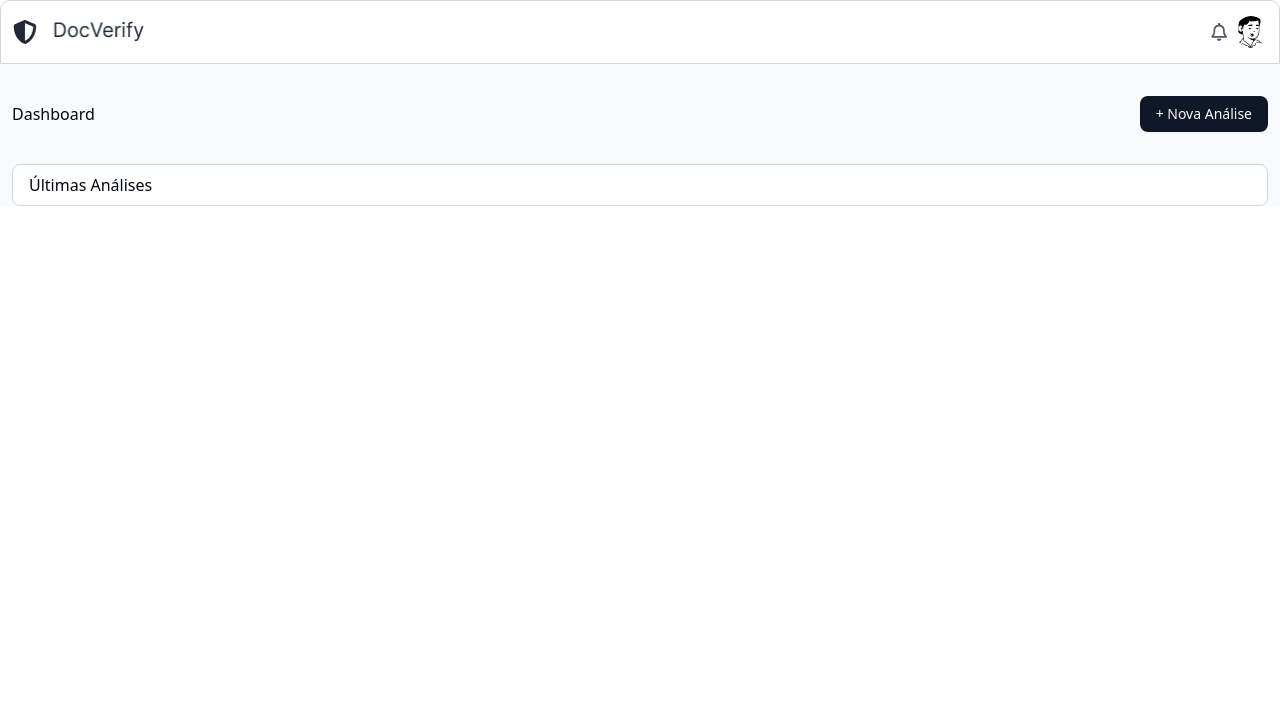
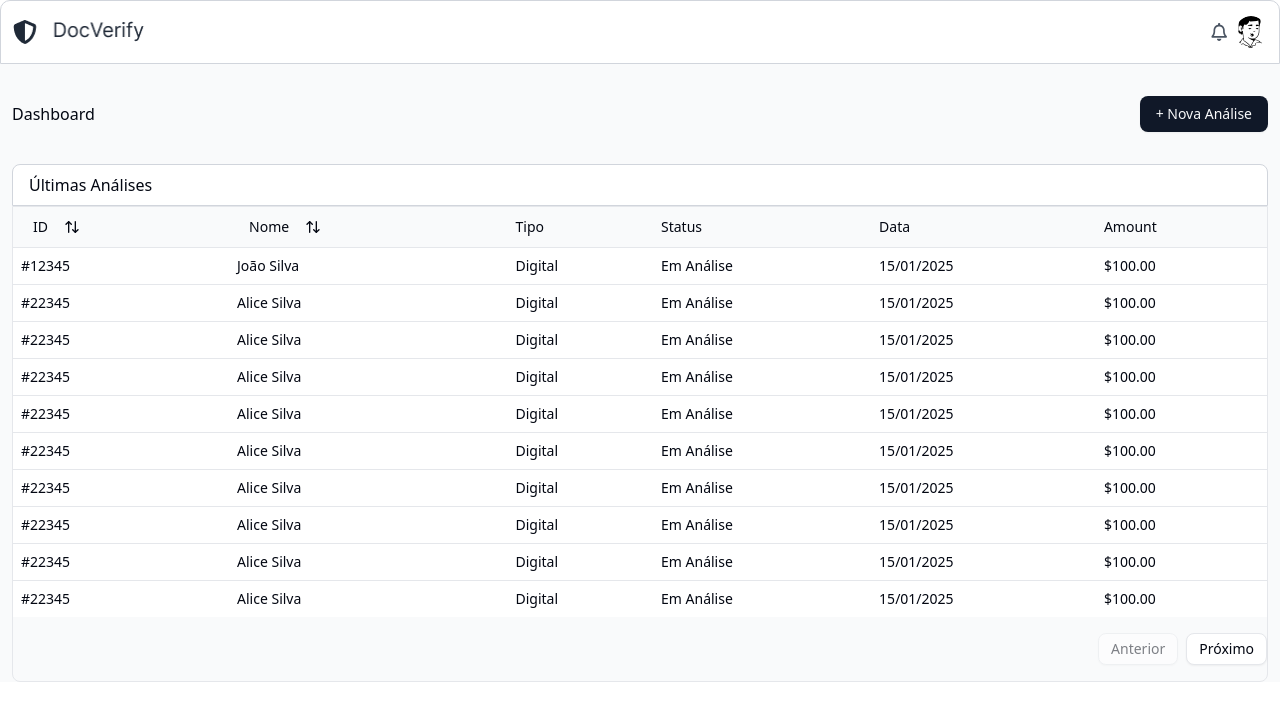
Before and after one commit to inovacao-serur/serur-validacao-laudo, a Next.js app: page /pages/dashboard in a window 1280 px wide. Shown: the top 720 px of the page. Built offline with nearby package versions, Linux system fonts and the light colour scheme.

Commit message:
add :desenvolvendo dashboard e adicionando funcionalidades

```diff
--- a/package.json
+++ b/package.json
@@ -13,6 +13,7 @@
     "@radix-ui/react-checkbox": "^1.1.4",
     "@radix-ui/react-label": "^2.1.2",
     "@radix-ui/react-slot": "^1.1.2",
+    "@tanstack/react-table": "^8.21.2",
     "class-variance-authority": "^0.7.1",
     "clsx": "^2.1.1",
     "lucide-react": "^0.487.0",
--- /dev/null
+++ b/src/app/pages/dashboard/columns.js
@@ -0,0 +1,61 @@
+"use client"
+
+import { Button } from "@/components/ui/button"
+import { ColumnDef } from "@tanstack/react-table"
+import { ArrowUpDown } from "lucide-react"
+
+export const columns = [
+    {
+        accessorKey: "id",
+        header: ({ column }) => {
+            return (
+                <Button
+                    variant="ghost"
+                    onClick={() => column.toggleSorting(column.getIsSorted() === "asc")}
+                >
+                    ID
+                    <ArrowUpDown className="ml-2 h-4 w-4" />
+                </Button>
+            )
+        }
+    },
+    {
+        accessorKey: "nome",
+        header: ({ column }) => {
+            return (
+                <Button
+                    variant="ghost"
+                    onClick={() => column.toggleSorting(column.getIsSorted() === "asc")}
+                >
+                    Nome
+                    <ArrowUpDown className="ml-2 h-4 w-4" />
+                </Button>
+            )
+        }
+    },
+    {
+        accessorKey: "tipo",
+        header: "Tipo",
+    },
+    {
+        accessorKey: "status",
+        header: "Status",
+    },
+    {
+        accessorKey: "data",
+        header: "Data",
+    },
+    {
+        accessorKey: "amount",
+        header: "Amount",
+        cell: ({ row }) => {
+            const amount = parseFloat(row.getValue("amount"))
+            const formatted = new Intl.NumberFormat("en-US", {
+                style: "currency",
+                currency: "USD",
+            }).format(amount)
+            return <div className="font-medium">{formatted}</div>
+        }
+
+    },
+]
--- /dev/null
+++ b/src/app/pages/dashboard/data-table.js
@@ -0,0 +1,108 @@
+"use client"
+
+import {
+    ColumnDef,
+    SortingState,
+    flexRender,
+    getCoreRowModel,
+    getSortedRowModel,
+    useReactTable,
+    getPaginationRowModel,
+} from "@tanstack/react-table"
+
+import {
+    Table,
+    TableBody,
+    TableCell,
+    TableHead,
+    TableHeader,
+    TableRow,
+} from "@/components/ui/table"
+
+import { Button } from "@/components/ui/button"
+import { useState } from "react"
+
+export function DataTable({ columns, data }) {
+    const [sorting, setSorting] = useState([])
+
+    const table = useReactTable({
+        data,
+        columns,
+        getCoreRowModel: getCoreRowModel(),
+        getPaginationRowModel: getPaginationRowModel(),
+        onSortingChange: setSorting,
+        getSortedRowModel: getSortedRowModel(),
+        state: {
+          sorting,
+        },
+    })
+
+
+
+    return (
+        <div className="rounded-b-md border">
+            <Table>
+                <TableHeader>
+                    {table.getHeaderGroups().map((headerGroup) => (
+                        <TableRow key={headerGroup.id}>
+                            {headerGroup.headers.map((header) => {
+                                return (
+                                    <TableHead key={header.id}>
+                                        {header.isPlaceholder
+                                            ? null
+                                            : flexRender(
+                                                header.column.columnDef.header,
+                                                header.getContext()
+                                            )}
+                                    </TableHead>
+                                )
+                            })}
+                        </TableRow>
+                    ))}
+                </TableHeader>
+                <TableBody>
+                    {table.getRowModel().rows?.length ? (
+                        table.getRowModel().rows.map((row) => (
+                            <TableRow
+                                className="bg-white"
+                                key={row.id}
+                                data-state={row.getIsSelected() && "selected"}
+                            >
+                                {row.getVisibleCells().map((cell) => (
+                                    <TableCell key={cell.id}>
+                                        {flexRender(cell.column.columnDef.cell, cell.getContext())}
+                                    </TableCell>
+                                ))}
+                            </TableRow>
+                        ))
+                    ) : (
+                        <TableRow>
+                            <TableCell colSpan={columns.length} className="h-24 text-center">
+                                No results.
+                            </TableCell>
+                        </TableRow>
+                    )}
+                </TableBody>
+            </Table>
+
+            <div className="flex items-center justify-end space-x-2 py-4">
+                <Button
+                    variant="outline"
+                    size="sm"
+                    onClick={() => table.previousPage()}
+                    disabled={!table.getCanPreviousPage()}
+                >
+                    Anterior
+                </Button>
+                <Button
+                    variant="outline"
+                    size="sm"
+                    onClick={() => table.nextPage()}
+                    disabled={!table.getCanNextPage()}
+                >
+                   Próximo
+                </Button>
+            </div>
+        </div>
+    )
+}
--- a/src/app/pages/dashboard/page.js
+++ b/src/app/pages/dashboard/page.js
@@ -1,11 +1,112 @@
 import Navbar from "@/app/components/Navbar";
 import { Button } from "@/components/ui/button"
 
+import { Payment, columns } from "./columns"
+import { DataTable } from "./data-table"
 
-export default function Dashboard (){
-    return(
+
+async function getData() {
+    // Fetch data from your API here.
+    return [
+        {
+            id: "#12345",
+            nome: "João Silva",
+            tipo: "Digital",
+            status: "Em Análise",
+            data: "15/01/2025",
+            amount: 100,
+        },
+        {
+            id: "#22345",
+            nome: "Alice Silva",
+            tipo: "Digital",
+            status: "Em Análise",
+            data: "15/01/2025",
+            amount: 100,
+        },
+        {
+            id: "#22345",
+            nome: "Alice Silva",
+            tipo: "Digital",
+            status: "Em Análise",
+            data: "15/01/2025",
+            amount: 100,
+        },
+        {
+            id: "#22345",
+            nome: "Alice Silva",
+            tipo: "Digital",
+            status: "Em Análise",
+            data: "15/01/2025",
+            amount: 100,
+        },
+        {
+            id: "#22345",
+            nome: "Alice Silva",
+            tipo: "Digital",
+            status: "Em Análise",
+            data: "15/01/2025",
+            amount: 100,
+        },
+        {
+            id: "#22345",
+            nome: "Alice Silva",
+            tipo: "Digital",
+            status: "Em Análise",
+            data: "15/01/2025",
+            amount: 100,
+        },
+        {
+            id: "#22345",
+            nome: "Alice Silva",
+            tipo: "Digital",
+            status: "Em Análise",
+            data: "15/01/2025",
+            amount: 100,
+        },
+        {
+            id: "#22345",
+            nome: "Alice Silva",
+            tipo: "Digital",
+            status: "Em Análise",
+            data: "15/01/2025",
+            amount: 100,
+        },
+        {
+            id: "#22345",
+            nome: "Alice Silva",
+            tipo: "Digital",
+            status: "Em Análise",
+            data: "15/01/2025",
+            amount: 100,
+        },
+        {
+            id: "#22345",
+            nome: "Alice Silva",
+            tipo: "Digital",
+            status: "Em Análise",
+            data: "15/01/2025",
+            amount: 100,
+        },
+        {
+            id: "#22345",
+            nome: "Alice Silva",
+            tipo: "Digital",
+            status: "Em Análise",
+            data: "15/01/2025",
+            amount: 100,
+        },
+
+
+    ]
+}
+
+
+export default async function Dashboard() {
+    const data = await getData()
+    return (
         <>
-        <Navbar/>
+            <Navbar />
             <section className="w-screen h-full px-3 bg-gray-50">
 
                 <div className="w-full h-full flex justify-between items-center pt-8">
@@ -13,9 +114,14 @@ export default function Dashboard (){
                     <Button>+ Nova Análise</Button>
                 </div>
 
-            <div className="w-full mt-8 py-2 pl-4 bg-white border-1 border-gray-300 rounded-md">
+                <div className="w-full mt-8 py-2 pl-4 bg-white border-1 border-gray-300 rounded-t-md">
                     <h2>Últimas Análises</h2>
                 </div>
+                <div>
+                    <DataTable columns={columns} data={data} />
+                </div>
+
+
 
             </section>
         </>
--- /dev/null
+++ b/src/components/ui/table.jsx
@@ -0,0 +1,123 @@
+"use client"
+
+import * as React from "react"
+
+import { cn } from "@/lib/utils"
+
+function Table({
+  className,
+  ...props
+}) {
+  return (
+    <div data-slot="table-container" className="relative w-full overflow-x-auto">
+      <table
+        data-slot="table"
+        className={cn("w-full caption-bottom text-sm", className)}
+        {...props} />
+    </div>
+  );
+}
+
+function TableHeader({
+  className,
+  ...props
+}) {
+  return (
+    <thead
+      data-slot="table-header"
+      className={cn("[&_tr]:border-b", className)}
+      {...props} />
+  );
+}
+
+function TableBody({
+  className,
+  ...props
+}) {
+  return (
+    <tbody
+      data-slot="table-body"
+      className={cn("[&_tr:last-child]:border-0", className)}
+      {...props} />
+  );
+}
+
+function TableFooter({
+  className,
+  ...props
+}) {
+  return (
+    <tfoot
+      data-slot="table-footer"
+      className={cn("bg-muted/50 border-t font-medium [&>tr]:last:border-b-0", className)}
+      {...props} />
+  );
+}
+
+function TableRow({
+  className,
+  ...props
+}) {
+  return (
+    <tr
+      data-slot="table-row"
+      className={cn(
+        "hover:bg-muted/50 data-[state=selected]:bg-muted border-b transition-colors",
+        className
+      )}
+      {...props} />
+  );
+}
+
+function TableHead({
+  className,
+  ...props
+}) {
+  return (
+    <th
+      data-slot="table-head"
+      className={cn(
+        "text-foreground h-10 px-2 text-left align-middle font-medium whitespace-nowrap [&:has([role=checkbox])]:pr-0 [&>[role=checkbox]]:translate-y-[2px]",
+        className
+      )}
+      {...props} />
+  );
+}
+
+function TableCell({
+  className,
+  ...props
+}) {
+  return (
+    <td
+      data-slot="table-cell"
+      className={cn(
+        "p-2 align-middle whitespace-nowrap [&:has([role=checkbox])]:pr-0 [&>[role=checkbox]]:translate-y-[2px]",
+        className
+      )}
+      {...props} />
+  );
+}
+
+function TableCaption({
+  className,
+  ...props
+}) {
+  return (
+    <caption
+      data-slot="table-caption"
+      className={cn("text-muted-foreground mt-4 text-sm", className)}
+      {...props} />
+  );
+}
+
+export {
+  Table,
+  TableHeader,
+  TableBody,
+  TableFooter,
+  TableHead,
+  TableRow,
+  TableCell,
+  TableCaption,
+}
```
Also changed, not shown: 1 other file (tests, documents, lock files or other folders). Lines whose indentation alone changed are shown as unchanged.
